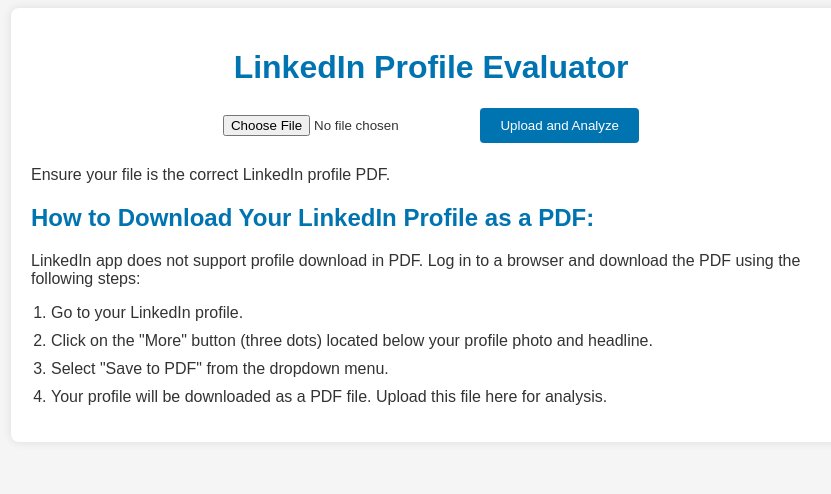
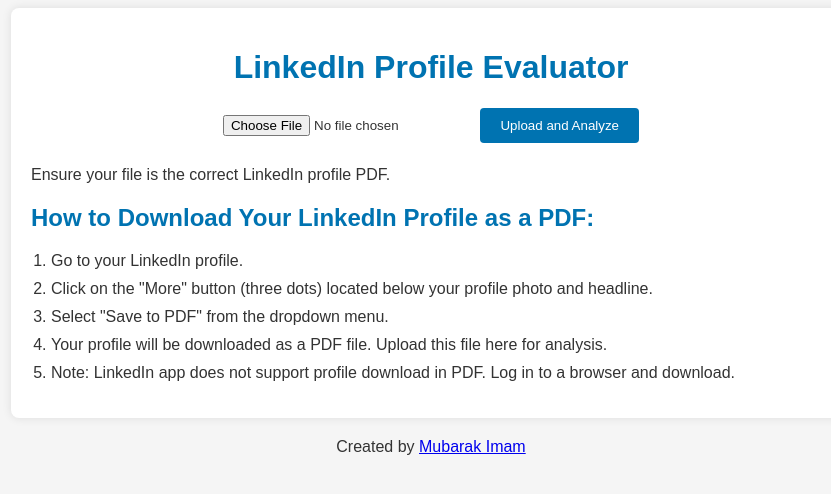
Before and after one commit to Mubarak-Imam/LinkedIn-Profile-Evaluator, a Flask app: page / in a window 1280 px wide. Shown: the top 494 px of the page, without its empty margins (209-1040 px from the left). Run offline with Flask 3, Linux system fonts and the light colour scheme.

Commit message:
Updated footer to include LinkedIn profile link

```diff
--- a/templates/index.html
+++ b/templates/index.html
@@ -9,30 +9,33 @@
 <body>
     <div class="container">
         <h1>LinkedIn Profile Evaluator</h1>
-        <form action="/" method="post" enctype="multipart/form-data">
+        <form method="POST" enctype="multipart/form-data">
             <input type="file" name="file">
             <button type="submit">Upload and Analyze</button>
         </form>
         <p>Ensure your file is the correct LinkedIn profile PDF.</p>
-
         <h2>How to Download Your LinkedIn Profile as a PDF:</h2>
-        <p>LinkedIn app does not support profile download in PDF. Log in to a browser and download the PDF using the following steps:</p>
         <ol>
             <li>Go to your LinkedIn profile.</li>
             <li>Click on the "More" button (three dots) located below your profile photo and headline.</li>
             <li>Select "Save to PDF" from the dropdown menu.</li>
             <li>Your profile will be downloaded as a PDF file. Upload this file here for analysis.</li>
+            <li>Note: LinkedIn app does not support profile download in PDF. Log in to a browser and download.</li>
         </ol>
-
-        {% if result %}
+        <div class="result">
+            {% if score %}
                 <h2>Analysis Result</h2>
                 <div class="section">
-                <p><strong>Overall Profile Score:</strong> {{ score }}</p>
+                    <strong>Overall Profile Score:</strong> {{ score }}
                 </div>
                 <div class="section">
-                {{ result | safe }}
+                    {{ result|safe }}
                 </div>
             {% endif %}
         </div>
+    </div>
+    <footer style="text-align: center; margin-top: 20px;">
+        <p>Created by <a href="https://www.linkedin.com/in/mubarak-imam/" target="_blank">Mubarak Imam</a></p>
+    </footer>
 </body>
 </html>
```
Lines whose indentation alone changed are shown as unchanged.
